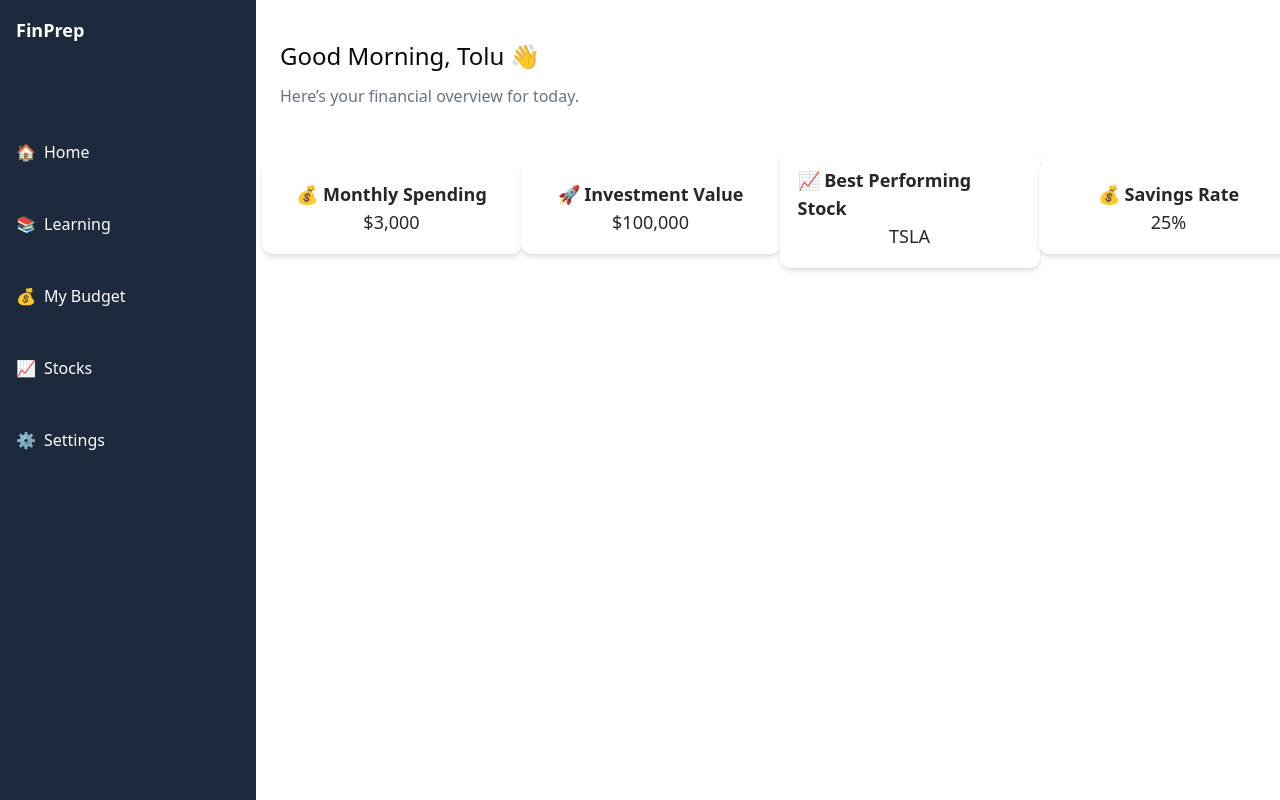
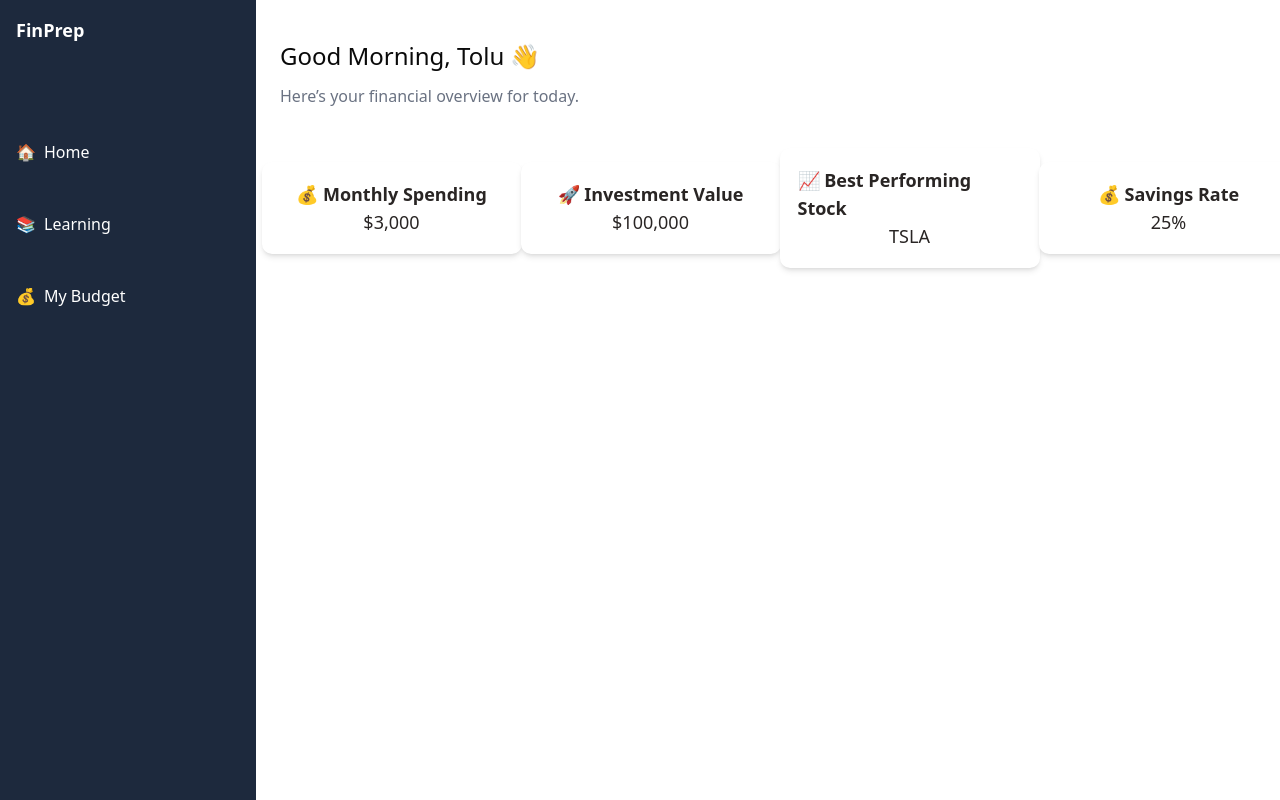
Before and after one commit to toluodunuga23/personal-finance-app, a Next.js app: page / in a window 1280 px wide. Built offline with nearby package versions, Linux system fonts and the light colour scheme.

Commit message:
temp removed stocks and settings

```diff
--- a/src/components/Sidebar.tsx
+++ b/src/components/Sidebar.tsx
@@ -23,7 +23,7 @@
                             <span className="mr-2">💰</span> My Budget
                         </a>
                     </li>
-                    <li className="text-white hover:text-gray-300">
+                    {/* <li className="text-white hover:text-gray-300">
                         <a href="/create-meal" className="flex items-center">
                             <span className="mr-2">📈</span> Stocks
                         </a>
@@ -32,7 +32,7 @@
                         <a href="/create-meal" className="flex items-center">
                             <span className="mr-2">⚙️</span> Settings
                         </a>
-                    </li>
+                    </li> */}
                 </ul>
                 </div>
                 </div>
```
